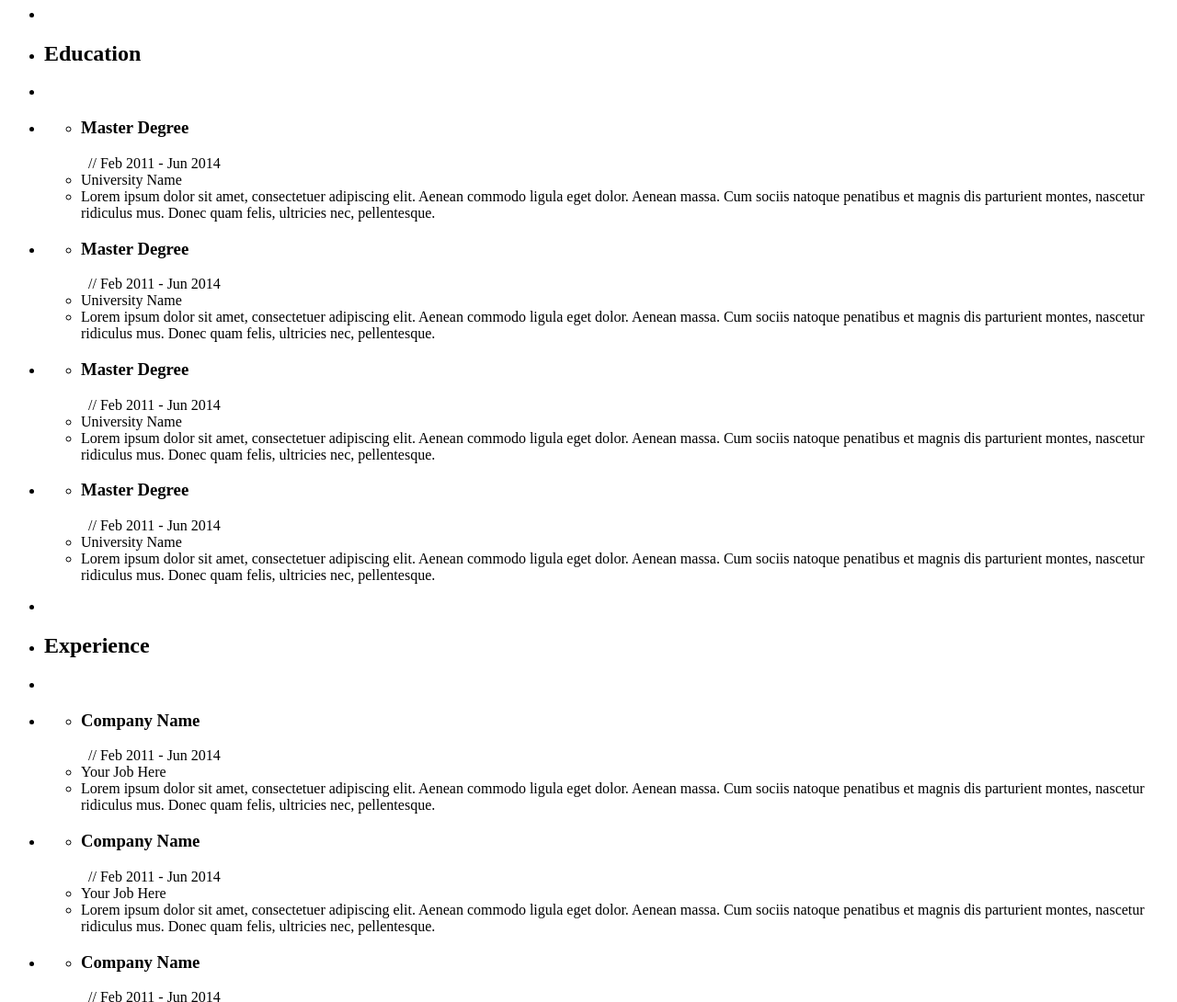
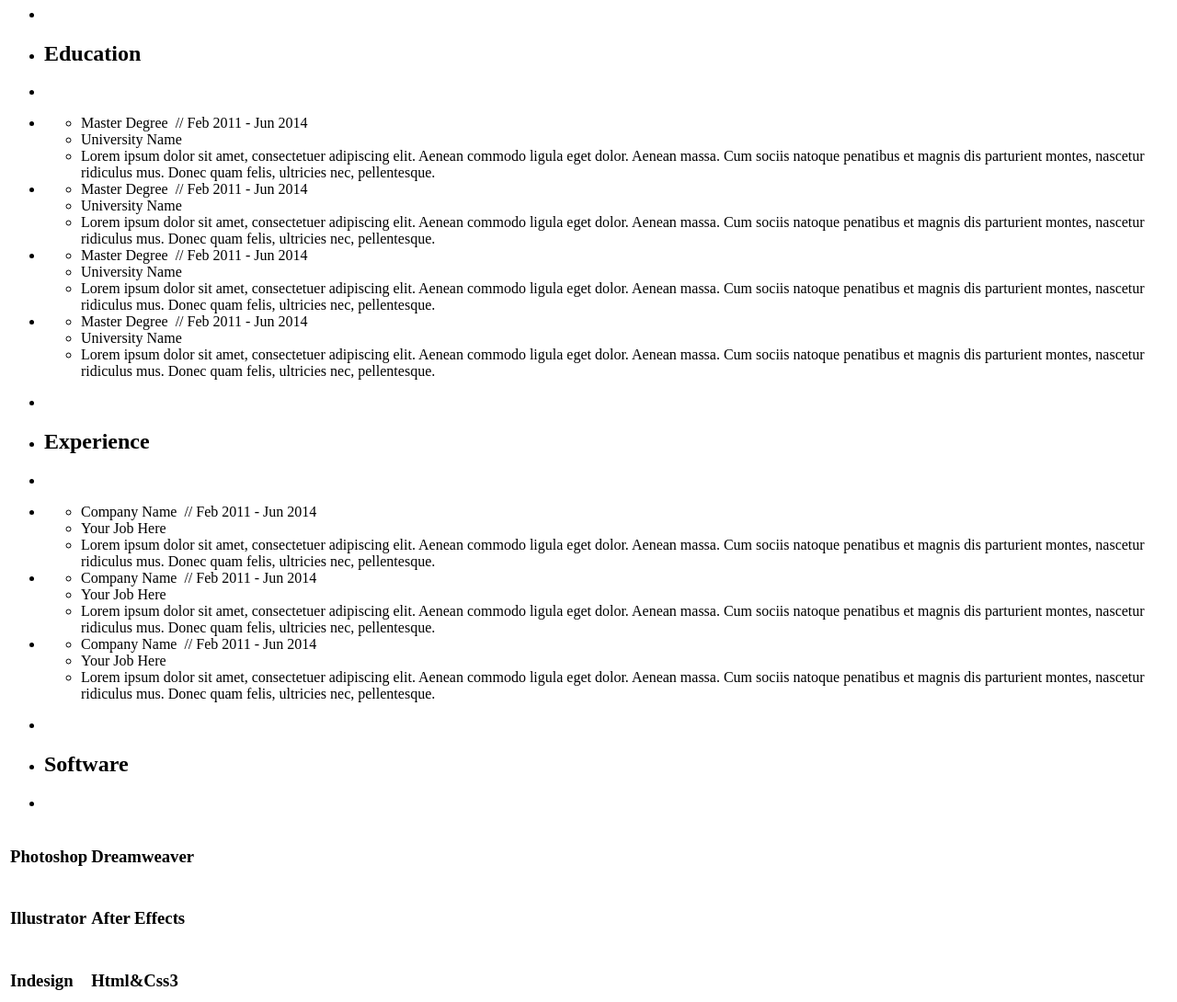
Before and after one commit to Yur-ok/FSD_CV, a plain HTML site: page index.html in a window 1280 px wide. Shown: the part 1800-2890 px from the top of the page at 92% size. Drawn offline with Linux system fonts and the light colour scheme.

Commit message:
Fix errors with tags

```diff
--- a/index.html
+++ b/index.html
@@ -174,9 +174,10 @@
         <ul class="education__list">
             <li class="education__item">
                 <ul class="education__item-description">
-                    <li class="education__item-header"><span
-                            class="education__item-header--bold"><h3>Master Degree</h3></span>&nbsp;
-                        <span class="education__item--upper">// Feb 2011 - Jun 2014</span></li>
+                    <li class="education__item-header">
+                        <span class="education__item-header--bold">Master Degree</span>&nbsp
+                        <span class="education__item--upper">// Feb 2011 - Jun 2014</span>
+                    </li>
                     <li class="education__item--upper">University Name</li>
                     <li class="education__item-description">
                         Lorem ipsum dolor sit amet, consectetuer adipiscing elit. Aenean commodo ligula eget dolor.
@@ -187,9 +188,10 @@
             </li>
             <li class="education__item">
                 <ul class="education__item-description">
-                    <li class="education__item-header"><span
-                            class="education__item-header--bold"><h3>Master Degree</h3></span>&nbsp;
-                        <span class="education__item--upper">// Feb 2011 - Jun 2014</span></li>
+                    <li class="education__item-header">
+                        <span class="education__item-header--bold">Master Degree</span>&nbsp
+                        <span class="education__item--upper">// Feb 2011 - Jun 2014</span>
+                    </li>
                     <li class="education__item--upper">University Name</li>
                     <li class="education__item-description">
                         Lorem ipsum dolor sit amet, consectetuer adipiscing elit. Aenean commodo ligula eget dolor.
@@ -200,9 +202,10 @@
             </li>
             <li class="education__item">
                 <ul class="education__item-description">
-                    <li class="education__item-header"><span
-                            class="education__item-header--bold"><h3>Master Degree</h3></span>&nbsp;
-                        <span class="education__item--upper">// Feb 2011 - Jun 2014</span></li>
+                    <li class="education__item-header">
+                        <span class="education__item-header--bold">Master Degree</span>&nbsp
+                        <span class="education__item--upper">// Feb 2011 - Jun 2014</span>
+                    </li>
                     <li class="education__item--upper">University Name</li>
                     <li class="education__item-description">
                         Lorem ipsum dolor sit amet, consectetuer adipiscing elit. Aenean commodo ligula eget dolor.
@@ -213,9 +216,10 @@
             </li>
             <li class="education__item">
                 <ul class="education__item-description">
-                    <li class="education__item-header"><span
-                            class="education__item-header--bold"><h3>Master Degree</h3></span>&nbsp;
-                        <span class="education__item--upper">// Feb 2011 - Jun 2014</span></li>
+                    <li class="education__item-header">
+                        <span class="education__item-header--bold">Master Degree</span>&nbsp
+                        <span class="education__item--upper">// Feb 2011 - Jun 2014</span>
+                    </li>
                     <li class="education__item--upper">University Name</li>
                     <li class="education__item-description">
                         Lorem ipsum dolor sit amet, consectetuer adipiscing elit. Aenean commodo ligula eget dolor.
@@ -239,7 +243,7 @@
             <li class="experience__item">
                 <ul class="experience__item-description">
                     <li class="experience__item-header"><span
-                            class="experience__item-header--bold"><h3>Company Name</h3></span>&nbsp;
+                            class="experience__item-header--bold">Company Name</span>&nbsp
                         <span class="experience__item--upper">// Feb 2011 - Jun 2014</span></li>
                     <li class="experience__item--upper">Your Job Here</li>
                     <li class="experience__item-description">
@@ -252,7 +256,7 @@
             <li class="experience__item">
                 <ul class="experience__item-description">
                     <li class="experience__item-header"><span
-                            class="experience__item-header--bold"><h3>Company Name</h3></span>&nbsp;
+                            class="experience__item-header--bold">Company Name</span>&nbsp;
                         <span class="experience__item--upper">// Feb 2011 - Jun 2014</span></li>
                     <li class="experience__item--upper">Your Job Here</li>
                     <li class="experience__item-description">
@@ -265,7 +269,7 @@
             <li class="experience__item">
                 <ul class="experience__item-description">
                     <li class="experience__item-header"><span
-                            class="experience__item-header--bold"><h3>Company Name</h3></span>&nbsp;
+                            class="experience__item-header--bold">Company Name</span>&nbsp;
                         <span class="experience__item--upper">// Feb 2011 - Jun 2014</span></li>
                     <li class="experience__item--upper">Your Job Here</li>
                     <li class="experience__item-description">
```
